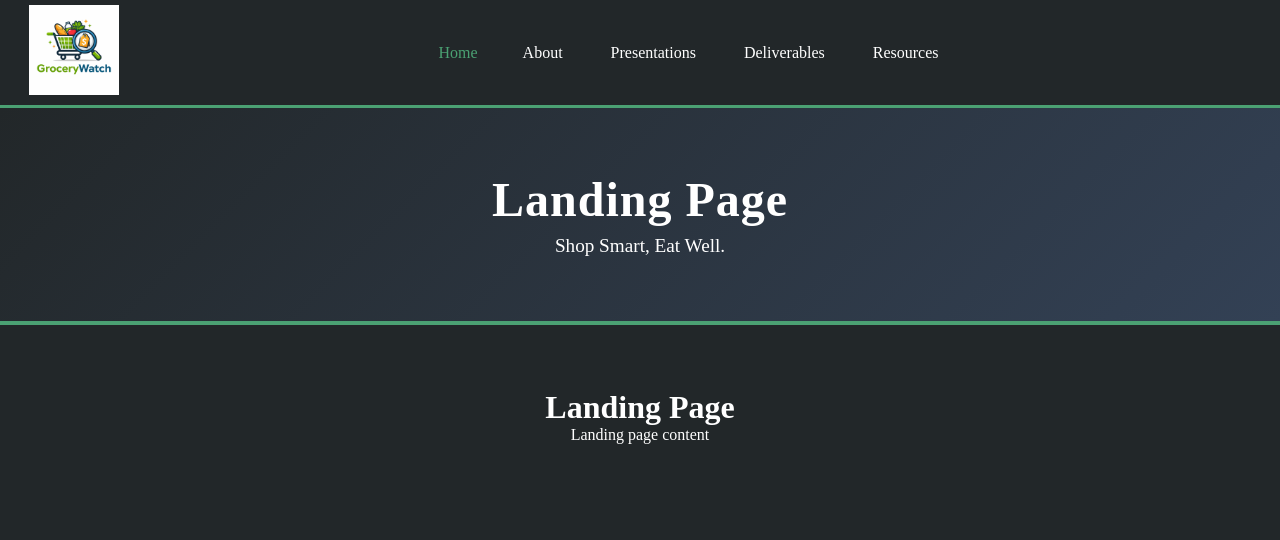
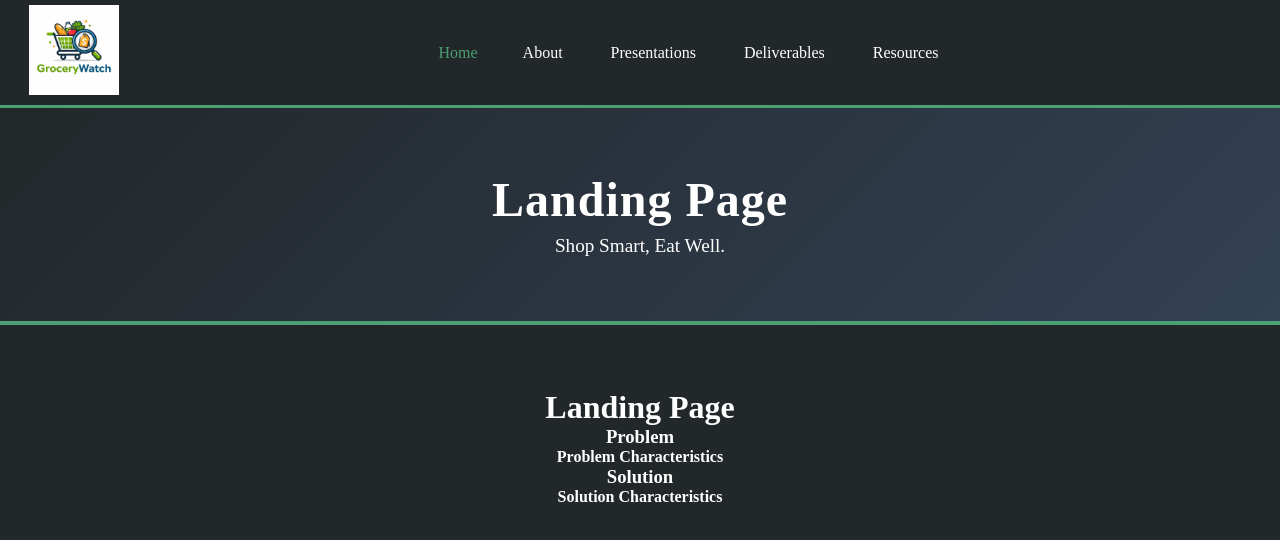
Before and after one commit to StoneLikesCode/GroceryWatch, a React (Vite) app: page /#/ in a window 1280 px wide. Shown: the top 540 px of the page. Built offline with nearby package versions, Linux system fonts and the light colour scheme.

Commit message:
changed problem and solution pages to be components on landing page

```diff
--- /dev/null
+++ b/src/components/Problem.jsx
@@ -0,0 +1,12 @@
+import PageHeader from "./PageHeader"
+// import styles from
+
+export default function Problem(){
+
+    return(
+        <>
+            <h3>Problem</h3>
+            <h4>Problem Characteristics</h4>
+        </>
+    )
+}
--- /dev/null
+++ b/src/components/Solution.jsx
@@ -0,0 +1,12 @@
+import PageHeader from "./PageHeader"
+// import styles from
+
+export default function Solution(){
+
+    return(
+        <>
+            <h3>Solution</h3>
+            <h4>Solution Characteristics</h4>
+        </>
+    )
+}
--- a/src/pages/Landing.jsx
+++ b/src/pages/Landing.jsx
@@ -1,5 +1,8 @@
 import LandingHeader from "../components/LandingHeader.jsx"
 import styles from '../pages/Landing.module.css'
+import Problem from "../components/Problem.jsx"
+import Solution from "../components/Solution.jsx"
+
 export default function Landing(){
     return(
         <>
@@ -7,7 +10,8 @@ export default function Landing(){
 
         <div className={styles.mainContent}>
             <h1>Landing Page</h1>
-            <p>Landing page content</p>
+            <Problem></Problem>
+            <Solution></Solution>
         </div>
     </>
     )
--- a/src/pages/Problem.jsx
+++ /dev/null
@@ -1,11 +0,0 @@
-import PageHeader from "../components/PageHeader"
-// import styles from
-
-export default function Problem(){
-
-    return(
-        <>
-            <PageHeader title="Problem"></PageHeader>
-        </>
-    )
-}
--- a/src/pages/Solution.jsx
+++ /dev/null
@@ -1,11 +0,0 @@
-import PageHeader from "../components/PageHeader"
-// import styles from
-
-export default function Solution(){
-
-    return(
-        <>
-            <PageHeader title="Solution"></PageHeader>
-        </>
-    )
-}
```
Also changed, not shown: src/components/Problem.module.css (added), src/components/Solution.module.css (added), src/pages/Problem.module.css (deleted), src/pages/Solution.module.css (deleted).
